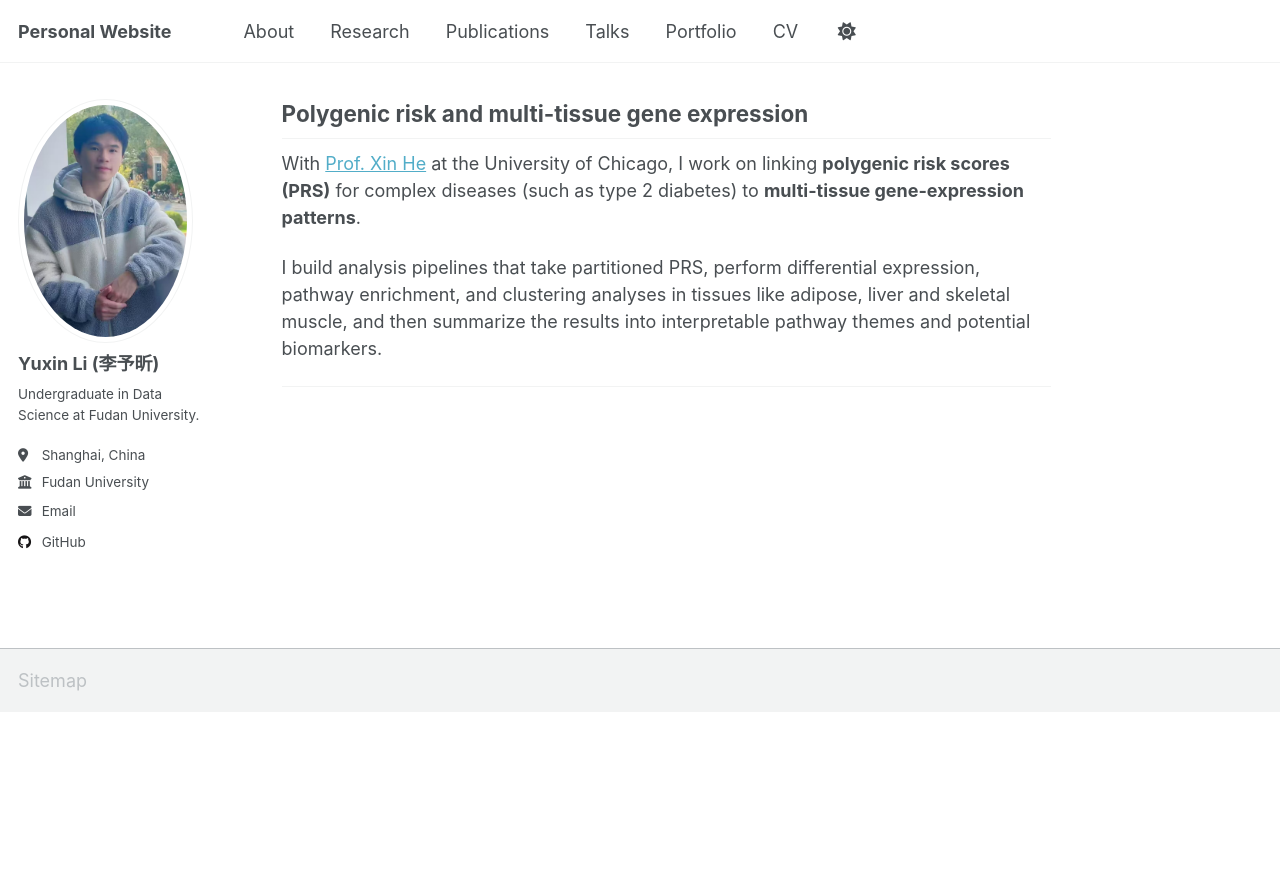
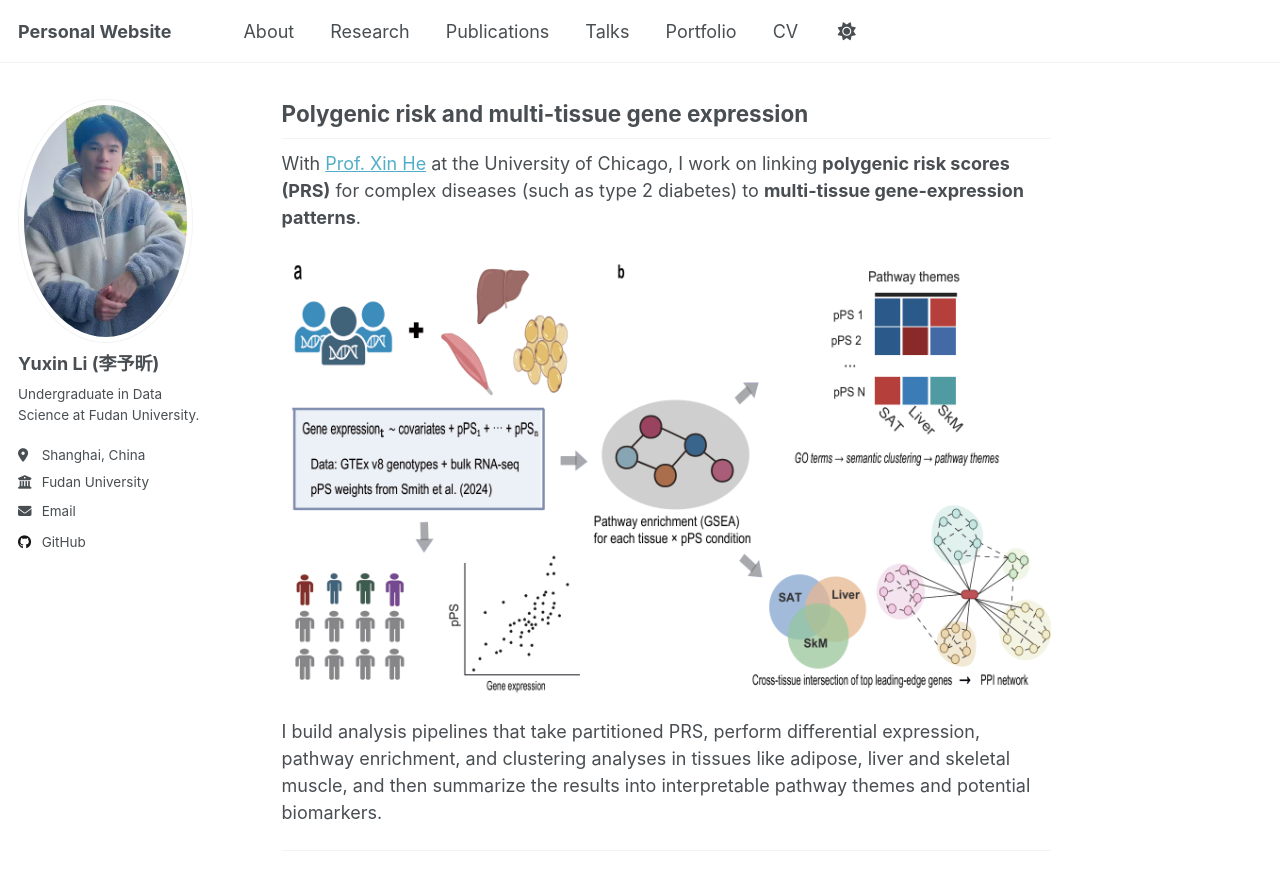
Before and after one commit to colinyuxin/colinyuxin.github.io, a Jekyll site: the page built from _pages/Research.md, in a window 1280 px wide and 900 px high, scrolled down 1048 px. Shown: the top 890 px of the window. Built offline with Jekyll 4.4.1, drawn with Linux system fonts in a browser that asks for light colours; a script that is not in the unit is left out; before the commit the page ends 1760 px from its top, so only the background shows below that.

Commit message:
Update Research.md

```diff
--- a/_pages/Research.md
+++ b/_pages/Research.md
@@ -23,6 +23,12 @@ The method is available as an R package and a bioRxiv preprint:
 
 With [Prof. Xin He](https://xinhelab.org/) at the University of Chicago, I work on linking **polygenic risk scores (PRS)** for complex diseases (such as type 2 diabetes) to **multi-tissue gene-expression patterns**.
 
+<p style="text-align:center; margin: 1.2rem 0;">
+  <img src="/images/research/prs_expression.png" alt="PRS figure" style="max-width: 820px; width: 100%; height: auto;">
+</p>
+
+
+
 I build analysis pipelines that take partitioned PRS, perform differential expression, pathway enrichment, and clustering analyses in tissues like adipose, liver and skeletal muscle, and then summarize the results into interpretable pathway themes and potential biomarkers.
 
 ---
```
